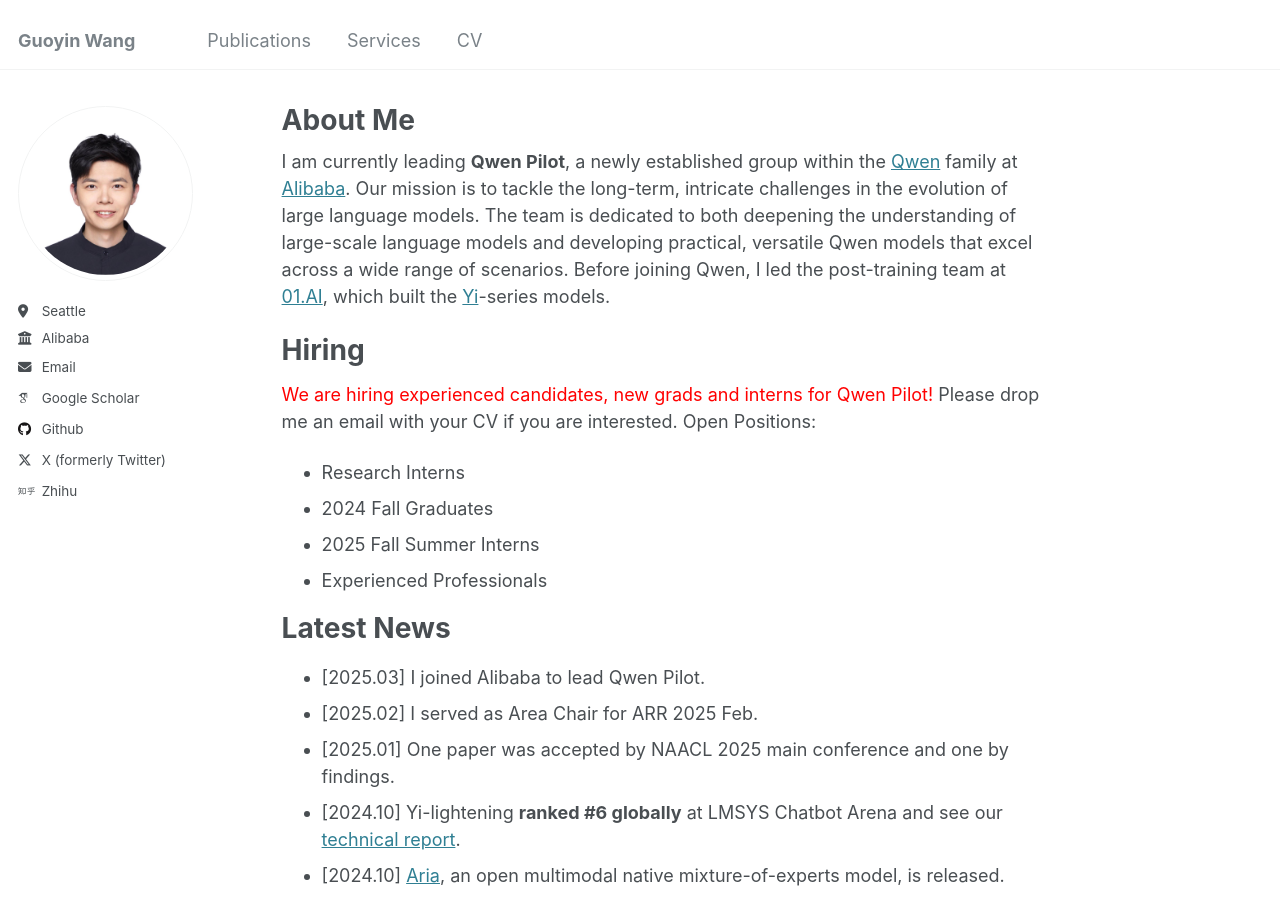
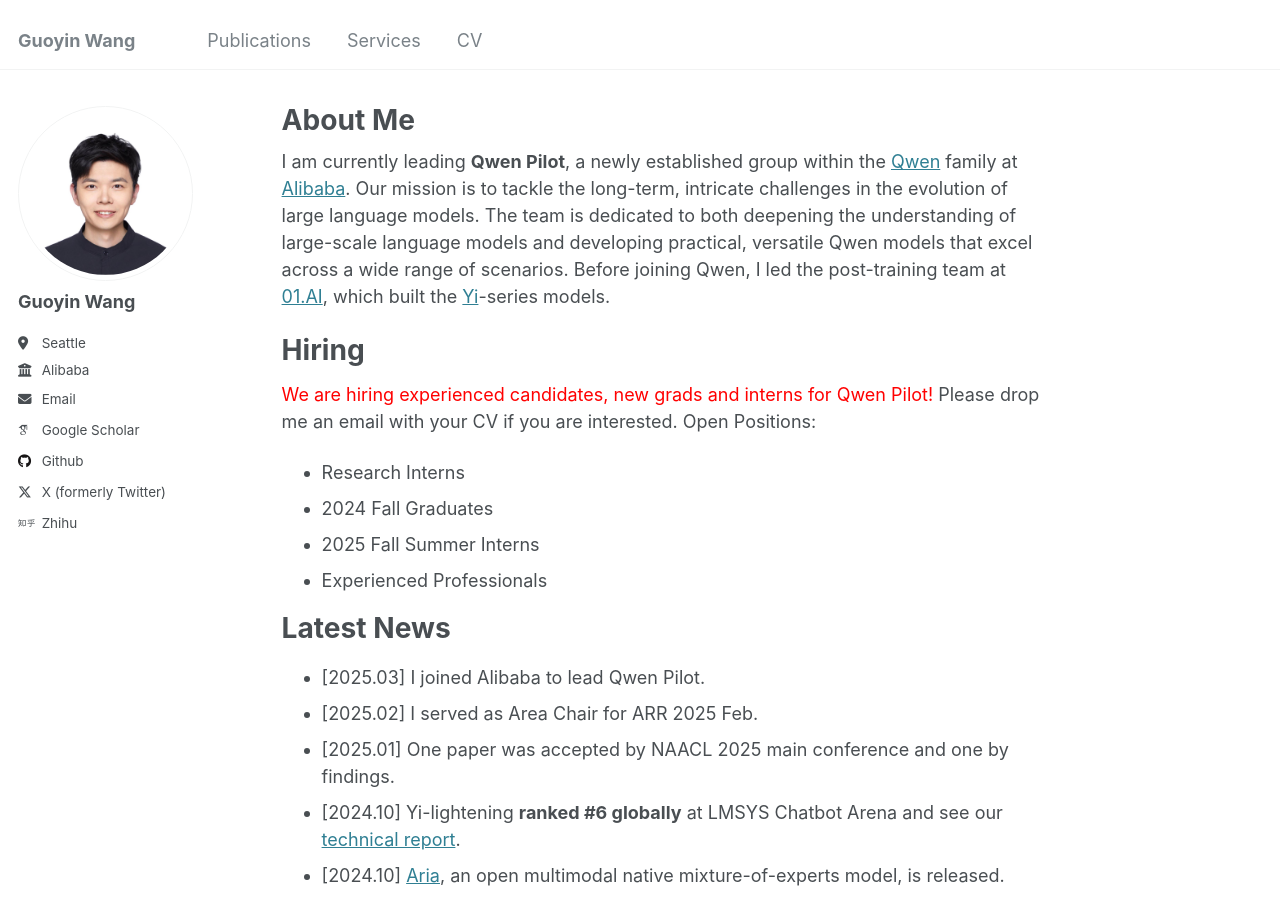
Before and after one commit to huxueyu/guoyin.wang, a Jekyll site: the page built from _pages/about.md, in a window 1280 px wide and 900 px high. Built offline with Jekyll 4.4.1, drawn with Linux system fonts in a browser that asks for light colours; some web fonts are replaced.

Commit message:
Update _config.yml

```diff
--- a/_config.yml
+++ b/_config.yml
@@ -22,7 +22,7 @@ repository               : "huxueyu/guoyin.wang"
 author:
   # Biographic information
   avatar           : "profile.jpg"
-  name             : ""
+  name             : "Guoyin Wang"
   pronouns         : # example: "she/her"
   bio              : ""
   location         : "Seattle"
```
